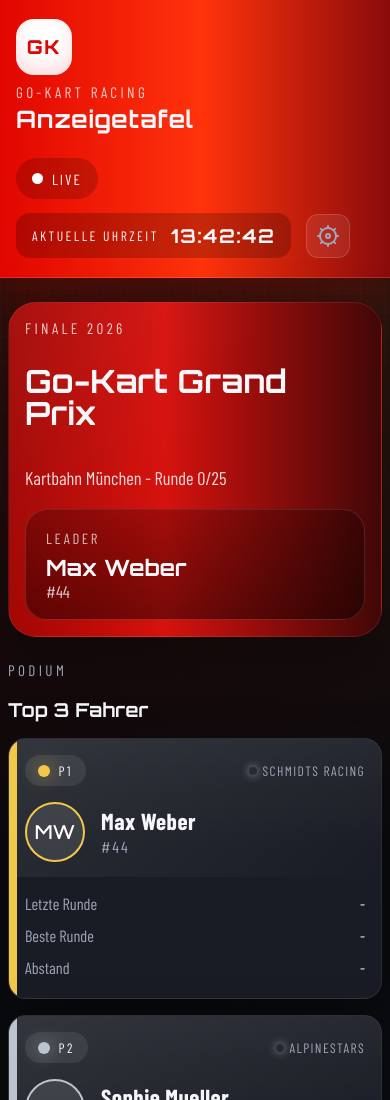
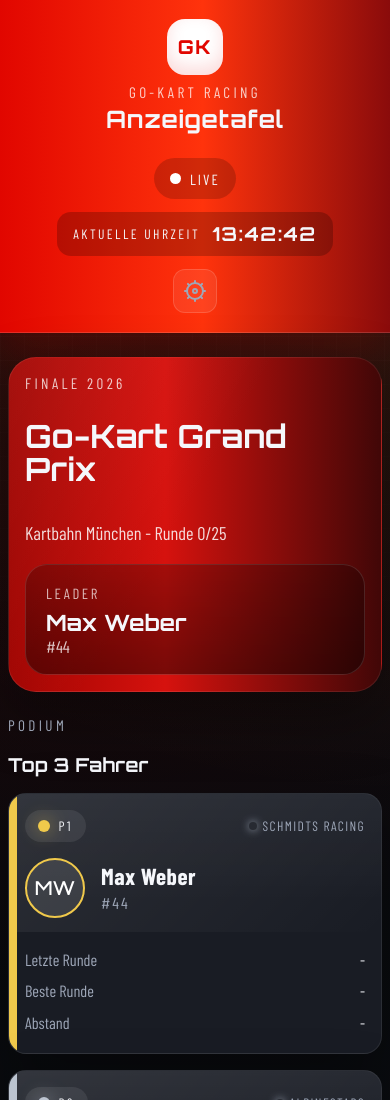
Before and after one commit to hofingerbernd/go-kart-board, a plain HTML site: page index.html in a window 390 px wide. Shown: the top 1100 px of the page. Drawn offline with nearby package versions, Linux system fonts and the light colour scheme; no server answers.

Commit message:
Center mobile header elements under the logo

```diff
--- a/styles.css
+++ b/styles.css
@@ -634,7 +634,13 @@ h1 {
 }
 
 @media (max-width: 820px) {
-  .race-header,
+  .race-header {
+    align-items: center;
+    flex-direction: column;
+    text-align: center;
+    gap: 1.5rem;
+  }
+
   .section-heading,
   .timing-heading {
     align-items: flex-start;
@@ -642,12 +648,15 @@ h1 {
   }
 
   .header-status {
-    justify-content: flex-start;
+    flex-direction: column;
+    align-items: center;
+    justify-content: center;
+    gap: 0.8rem;
   }
 
   .brand-block {
     flex-direction: column;
-    align-items: flex-start;
+    align-items: center;
     gap: 0.5rem;
   }
 
```
